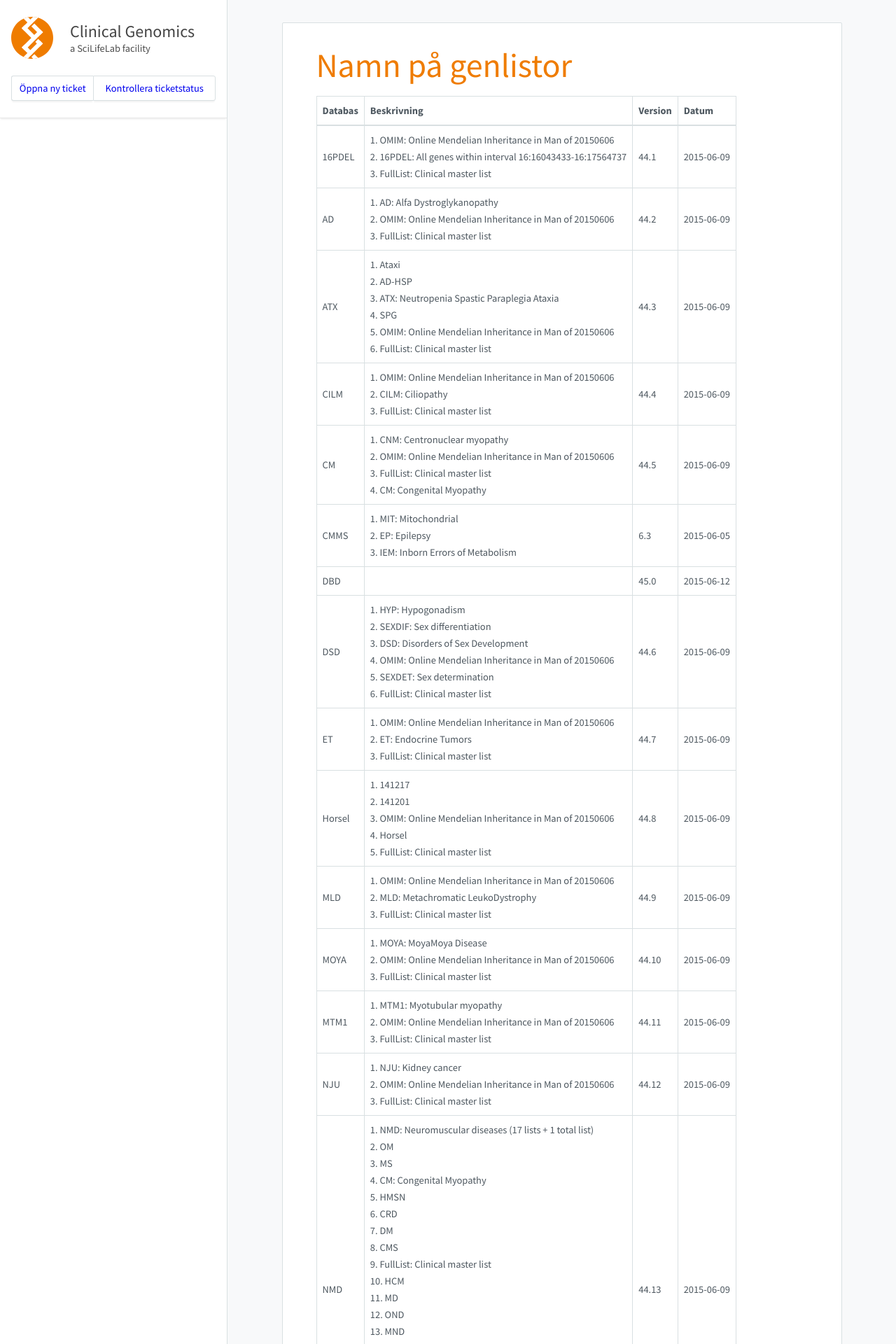
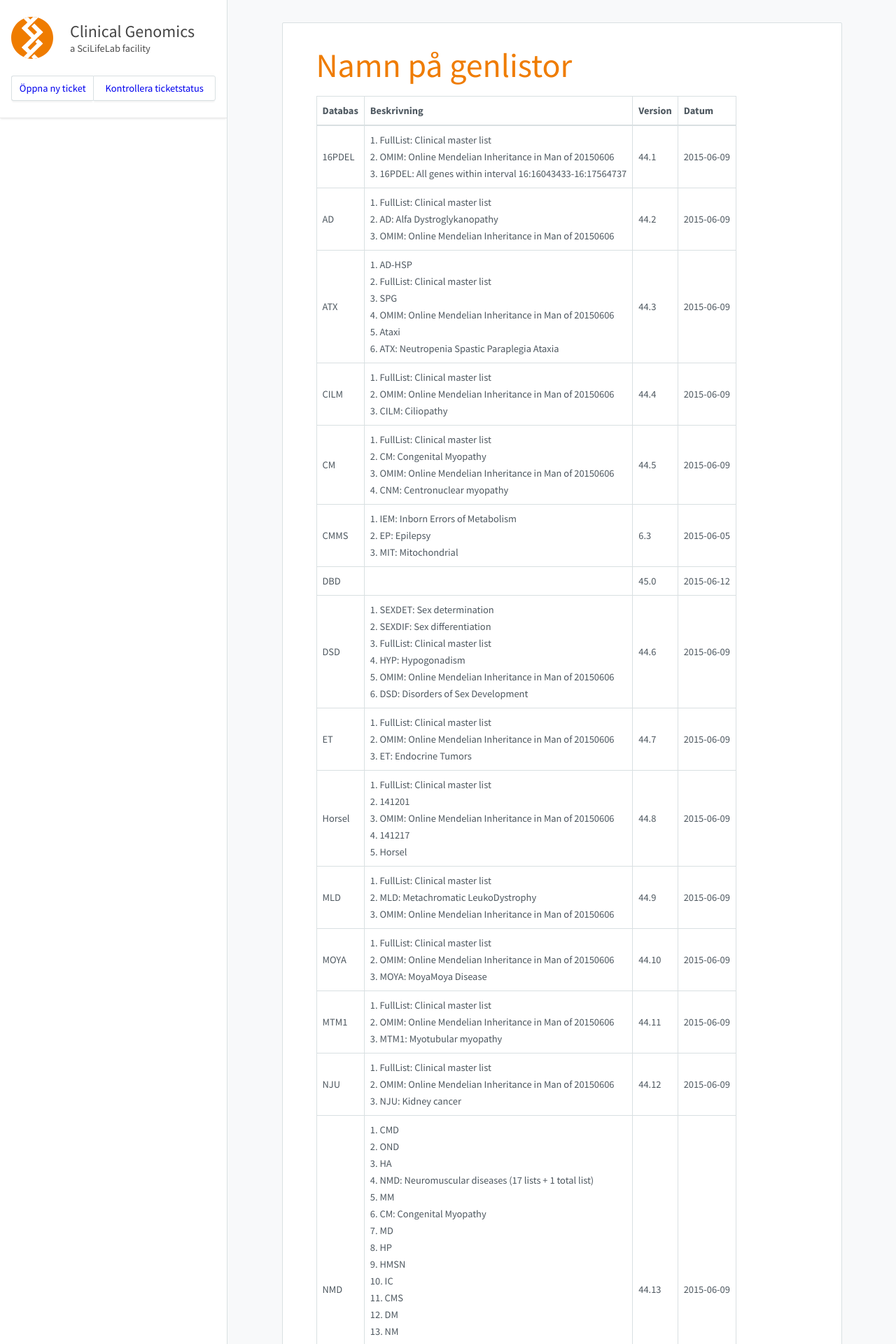
Before and after one commit to Clinical-Genomics/clinical-genomics.github.io, a Jekyll site: the page built from _pages/namnpagenlistor.md, in a window 1280 px wide. Shown: the top 1920 px of the page at 70% size. Built offline with Jekyll 4.4.1, drawn with Linux system fonts in a browser that asks for light colours; nearby versions of some CDN libraries; some of the changed lines change nothing that is shown; some of the changed text lies outside the part shown.

Commit message:
Update to cust000-Clinical_master_list.txt

```diff
--- a/_pages/namnpagenlistor.md
+++ b/_pages/namnpagenlistor.md
@@ -8,25 +8,25 @@
 
 |Databas|Beskrivning|Version|Datum|
 |---|---|---|---|
-|16PDEL|1. OMIM: Online Mendelian Inheritance in Man of 20150606<br />2. 16PDEL: All genes within interval 16:16043433-16:17564737<br />3. FullList: Clinical master list<br />|44.1|2015-06-09|
-|AD|1. AD: Alfa Dystroglykanopathy<br />2. OMIM: Online Mendelian Inheritance in Man of 20150606<br />3. FullList: Clinical master list<br />|44.2|2015-06-09|
-|ATX|1. Ataxi<br />2. AD-HSP<br />3. ATX: Neutropenia Spastic Paraplegia Ataxia<br />4. SPG<br />5. OMIM: Online Mendelian Inheritance in Man of 20150606<br />6. FullList: Clinical master list<br />|44.3|2015-06-09|
-|CILM|1. OMIM: Online Mendelian Inheritance in Man of 20150606<br />2. CILM: Ciliopathy<br />3. FullList: Clinical master list<br />|44.4|2015-06-09|
-|CM|1. CNM: Centronuclear myopathy<br />2. OMIM: Online Mendelian Inheritance in Man of 20150606<br />3. FullList: Clinical master list<br />4. CM: Congenital Myopathy<br />|44.5|2015-06-09|
-|CMMS|1. MIT: Mitochondrial<br />2. EP: Epilepsy<br />3. IEM: Inborn Errors of Metabolism<br />|6.3|2015-06-05|
+|16PDEL|1. FullList: Clinical master list<br />2. OMIM: Online Mendelian Inheritance in Man of 20150606<br />3. 16PDEL: All genes within interval 16:16043433-16:17564737<br />|44.1|2015-06-09|
+|AD|1. FullList: Clinical master list<br />2. AD: Alfa Dystroglykanopathy<br />3. OMIM: Online Mendelian Inheritance in Man of 20150606<br />|44.2|2015-06-09|
+|ATX|1. AD-HSP<br />2. FullList: Clinical master list<br />3. SPG<br />4. OMIM: Online Mendelian Inheritance in Man of 20150606<br />5. Ataxi<br />6. ATX: Neutropenia Spastic Paraplegia Ataxia<br />|44.3|2015-06-09|
+|CILM|1. FullList: Clinical master list<br />2. OMIM: Online Mendelian Inheritance in Man of 20150606<br />3. CILM: Ciliopathy<br />|44.4|2015-06-09|
+|CM|1. FullList: Clinical master list<br />2. CM: Congenital Myopathy<br />3. OMIM: Online Mendelian Inheritance in Man of 20150606<br />4. CNM: Centronuclear myopathy<br />|44.5|2015-06-09|
+|CMMS|1. IEM: Inborn Errors of Metabolism<br />2. EP: Epilepsy<br />3. MIT: Mitochondrial<br />|6.3|2015-06-05|
 |DBD||45.0|2015-06-12|
-|DSD|1. HYP: Hypogonadism<br />2. SEXDIF: Sex differentiation<br />3. DSD: Disorders of Sex Development<br />4. OMIM: Online Mendelian Inheritance in Man of 20150606<br />5. SEXDET: Sex determination<br />6. FullList: Clinical master list<br />|44.6|2015-06-09|
-|ET|1. OMIM: Online Mendelian Inheritance in Man of 20150606<br />2. ET: Endocrine Tumors<br />3. FullList: Clinical master list<br />|44.7|2015-06-09|
-|Horsel|1. 141217<br />2. 141201<br />3. OMIM: Online Mendelian Inheritance in Man of 20150606<br />4. Horsel<br />5. FullList: Clinical master list<br />|44.8|2015-06-09|
-|MLD|1. OMIM: Online Mendelian Inheritance in Man of 20150606<br />2. MLD: Metachromatic LeukoDystrophy<br />3. FullList: Clinical master list<br />|44.9|2015-06-09|
-|MOYA|1. MOYA: MoyaMoya Disease<br />2. OMIM: Online Mendelian Inheritance in Man of 20150606<br />3. FullList: Clinical master list<br />|44.10|2015-06-09|
-|MTM1|1. MTM1: Myotubular myopathy<br />2. OMIM: Online Mendelian Inheritance in Man of 20150606<br />3. FullList: Clinical master list<br />|44.11|2015-06-09|
-|NJU|1. NJU: Kidney cancer<br />2. OMIM: Online Mendelian Inheritance in Man of 20150606<br />3. FullList: Clinical master list<br />|44.12|2015-06-09|
-|NMD|1. NMD: Neuromuscular diseases (17 lists + 1 total list)<br />2. OM<br />3. MS<br />4. CM: Congenital Myopathy<br />5. HMSN<br />6. CRD<br />7. DM<br />8. CMS<br />9. FullList: Clinical master list<br />10. HCM<br />11. MD<br />12. OND<br />13. MND<br />14. CMD<br />15. HP<br />16. MM<br />17. HA<br />18. NM<br />19. ACM<br />20. IC<br />|44.13|2015-06-09|
+|DSD|1. SEXDET: Sex determination<br />2. SEXDIF: Sex differentiation<br />3. FullList: Clinical master list<br />4. HYP: Hypogonadism<br />5. OMIM: Online Mendelian Inheritance in Man of 20150606<br />6. DSD: Disorders of Sex Development<br />|44.6|2015-06-09|
+|ET|1. FullList: Clinical master list<br />2. OMIM: Online Mendelian Inheritance in Man of 20150606<br />3. ET: Endocrine Tumors<br />|44.7|2015-06-09|
+|Horsel|1. FullList: Clinical master list<br />2. 141201<br />3. OMIM: Online Mendelian Inheritance in Man of 20150606<br />4. 141217<br />5. Horsel<br />|44.8|2015-06-09|
+|MLD|1. FullList: Clinical master list<br />2. MLD: Metachromatic LeukoDystrophy<br />3. OMIM: Online Mendelian Inheritance in Man of 20150606<br />|44.9|2015-06-09|
+|MOYA|1. FullList: Clinical master list<br />2. OMIM: Online Mendelian Inheritance in Man of 20150606<br />3. MOYA: MoyaMoya Disease<br />|44.10|2015-06-09|
+|MTM1|1. FullList: Clinical master list<br />2. OMIM: Online Mendelian Inheritance in Man of 20150606<br />3. MTM1: Myotubular myopathy<br />|44.11|2015-06-09|
+|NJU|1. FullList: Clinical master list<br />2. OMIM: Online Mendelian Inheritance in Man of 20150606<br />3. NJU: Kidney cancer<br />|44.12|2015-06-09|
+|NMD|1. CMD<br />2. OND<br />3. HA<br />4. NMD: Neuromuscular diseases (17 lists + 1 total list)<br />5. MM<br />6. CM: Congenital Myopathy<br />7. MD<br />8. HP<br />9. HMSN<br />10. IC<br />11. CMS<br />12. DM<br />13. NM<br />14. MS<br />15. FullList: Clinical master list<br />16. MND<br />17. ACM<br />18. OM<br />19. CRD<br />20. HCM<br />|44.13|2015-06-09|
 |OMIM|Online Mendelian Inheritance in Man of 20150606|44.14|2015-06-09|
-|ORO|1. OMIM: Online Mendelian Inheritance in Man of 20150606<br />2. ORO: Oro-facial-digital syndrome<br />3. FullList: Clinical master list<br />|44.15|2015-06-09|
-|PAF1|1. PAF1: RNA polymerase II-associated factor<br />2. OMIM: Online Mendelian Inheritance in Man of 20150606<br />3. FullList: Clinical master list<br />|44.16|2015-06-09|
-|PID|1. PID: Primary Immune Deficiency<br />2. PIDCAD<br />3. FullList: Clinical master list<br />|7.0|2015-08-31|
-|SCN|1. SCN: Neutropenia<br />2. OMIM: Online Mendelian Inheritance in Man of 20150606<br />3. FullList: Clinical master list<br />|44.17|2015-06-09|
-|SHANK1|1. OMIM: Online Mendelian Inheritance in Man of 20150606<br />2. FullList: Clinical master list<br />3. SHANK1: SH3 and multiple ankyrin repeat domains 1<br />|44.18|2015-06-09|
-|SKD|1. SKD: Skeletal dysplasia<br />2. OMIM: Online Mendelian Inheritance in Man of 20150606<br />3. FullList: Clinical master list<br />|46.0|2015-09-03|
+|ORO|1. FullList: Clinical master list<br />2. OMIM: Online Mendelian Inheritance in Man of 20150606<br />3. ORO: Oro-facial-digital syndrome<br />|44.15|2015-06-09|
+|PAF1|1. FullList: Clinical master list<br />2. OMIM: Online Mendelian Inheritance in Man of 20150606<br />3. PAF1: RNA polymerase II-associated factor<br />|44.16|2015-06-09|
+|PID|1. PIDCAD: PID Candidates<br />2. FullList: Clinical master list<br />3. PID: Primary Immune Deficiency<br />|7.0|2015-08-31|
+|SCN|1. FullList: Clinical master list<br />2. OMIM: Online Mendelian Inheritance in Man of 20150606<br />3. SCN: Neutropenia<br />|44.17|2015-06-09|
+|SHANK1|1. FullList: Clinical master list<br />2. OMIM: Online Mendelian Inheritance in Man of 20150606<br />3. SHANK1: SH3 and multiple ankyrin repeat domains 1<br />|44.18|2015-06-09|
+|SKD|1. FullList: Clinical master list<br />2. OMIM: Online Mendelian Inheritance in Man of 20150606<br />3. SKD: Skeletal dysplasia<br />|46.0|2015-09-03|
```
